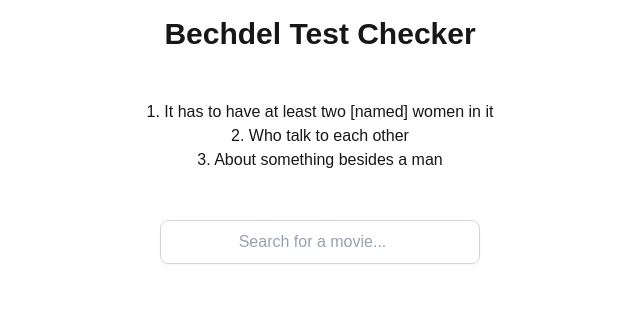
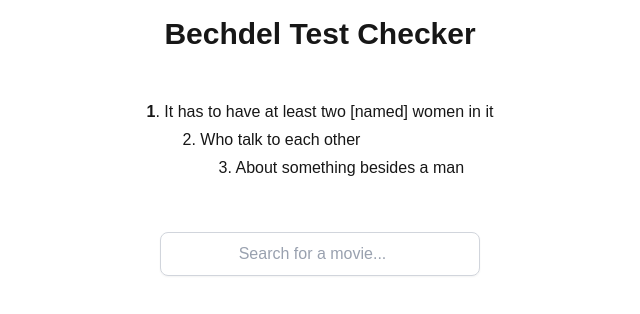
Before and after one commit to jacobadam/bechdel-wallace-test, a Next.js app: page / in a window 1280 px wide. Shown: the top 314 px of the page, without its empty margins (320-960 px from the left). Built offline with nearby package versions, Linux system fonts and the light colour scheme.

Commit message:
update styling for rules

```diff
--- a/src/app/page.tsx
+++ b/src/app/page.tsx
@@ -21,11 +21,18 @@ const Home: React.FC = () => {
       <h1 className="font-extrabold text-center text-3xl mt-4">
         Bechdel Test Checker
       </h1>
-      <ol className="text-center my-12">
-        <li>1. It has to have at least two [named] women in it</li>
-        <li>2. Who talk to each other</li>
-        <li>3. About something besides a man</li>
-      </ol>
+
+      <div className="flex flex-col items-start text-left my-12 mx-auto max-w-fit">
+        <ol className="list-inside pl-0">
+          <li className="relative mb-1 left-0">
+            <b>1</b>. It has to have at least two [named] women in it
+          </li>
+          <li className="relative mb-1 left-9">2. Who talk to each other</li>
+          <li className="relative mb-1 left-18">
+            3. About something besides a man
+          </li>
+        </ol>
+      </div>
       <SearchBar onSearch={handleApiSearch} />
       <Results movieData={movieData} />
     </div>
```
